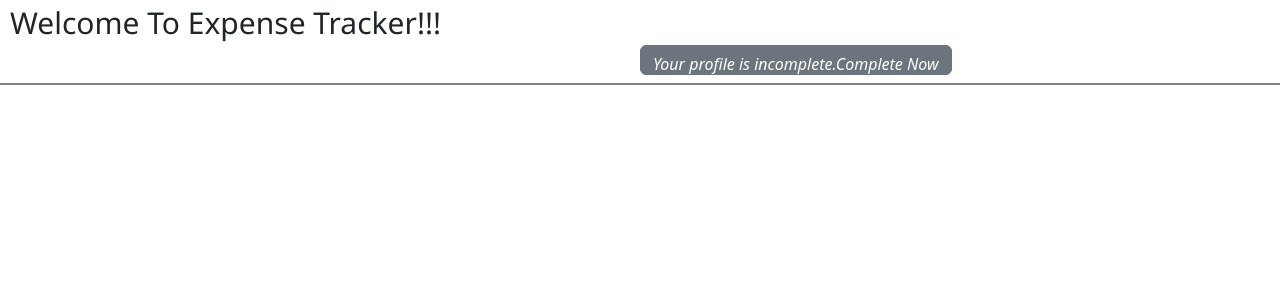
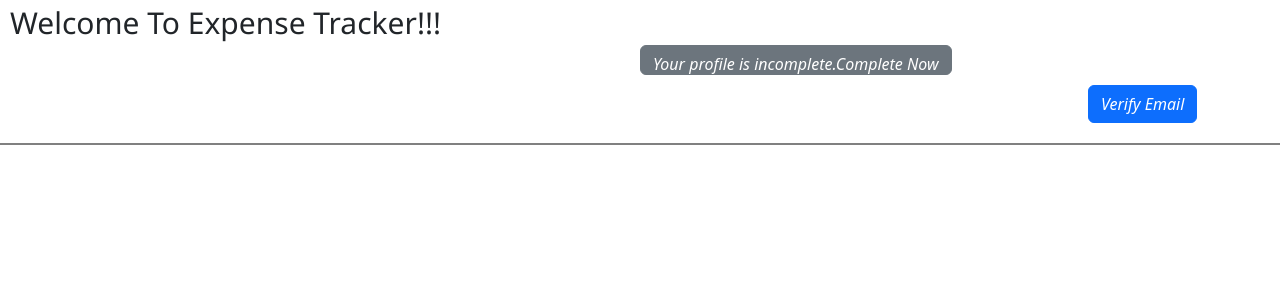
Before and after one commit to ShibinaNoushad/ExpenseTracker-React, a React (Create React App) app: page /welcome in a window 1280 px wide. Shown: the top 300 px of the page. Built offline with nearby package versions, Linux system fonts and the light colour scheme; sample sign-in values are in the browser's storage.

Commit message:
Email verification added

```diff
--- a/src/Pages/Welcome/Welcome.css
+++ b/src/Pages/Welcome/Welcome.css
@@ -5,13 +5,18 @@
   margin-top: 5px;
   padding-bottom: 10px;
 }
-.profile{
+.profile {
   margin-left: 50%;
   margin-bottom: 8px;
   height: 30px;
   font-style: italic;
 }
-.bor{
+.verify {
+  margin-left: 85%;
+  margin-top: 2px;
+  margin-bottom: 20px;
+  font-style: italic;
+}
+.bor {
   border-bottom: 2px solid grey;
-
 }
--- a/src/Pages/Welcome/Welcome.js
+++ b/src/Pages/Welcome/Welcome.js
@@ -1,20 +1,62 @@
-import React from "react";
+import React, { useContext } from "react";
 import { Route, useHistory } from "react-router-dom";
 import { Button } from "react-bootstrap";
 import "./Welcome.css";
+import LoginContext from "../../Store/LoginContext";
 
 function Welcome() {
   const history = useHistory();
+  const loginCtx = useContext(LoginContext);
+  const verifyEmail = async () => {
+    try {
+      const res = await fetch(
+        "https://identitytoolkit.googleapis.com/v1/accounts:sendOobCode?key=AIzaSyB-1cDOSrzhXi7pQ330k-yRNDTZCPoIj1o",
+        {
+          method: "POST",
+          body: JSON.stringify({
+            requestType: "VERIFY_EMAIL",
+            idToken: loginCtx.token,
+          }),
+          headers: {
+            "Content-Type": "application/json",
+          },
+        }
+      );
+      if (res.ok) {
+        const data = await res.json();
+        // console.log(data);
+        alert("Verification mail sent");
+      } else {
+        const data = await res.json();
+        const errorMessage = "Request Failed";
+        if (data && data.error && data.error.message) {
+          errorMessage = data.error.message;
+        }
+        throw new Error(errorMessage);
+      }
+    } catch (error) {
+      alert(error);
+    }
+  };
   const setUserProfile = () => {
     history.replace("/userProfile");
   };
   return (
-    <div className="bor">
-      <span className="welcome">Welcome To Expense Tracker!!!</span>
-      <Button variant="secondary" className="profile" onClick={setUserProfile}>
-        Your profile is incomplete.Complete Now
-      </Button>
-    </div>
+    <>
+      <div className="bor">
+        <span className="welcome">Welcome To Expense Tracker!!!</span>
+        <Button
+          variant="secondary"
+          className="profile"
+          onClick={setUserProfile}
+        >
+          Your profile is incomplete.Complete Now
+        </Button>
+        <Button variant="primary" className="verify" onClick={verifyEmail}>
+          Verify Email
+        </Button>
+      </div>
+    </>
   );
 }
 
```
